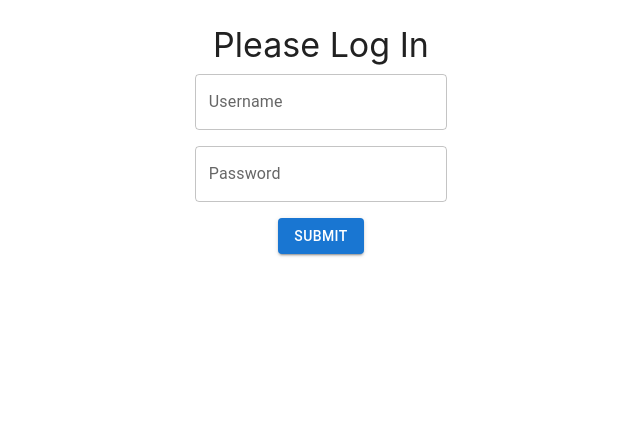
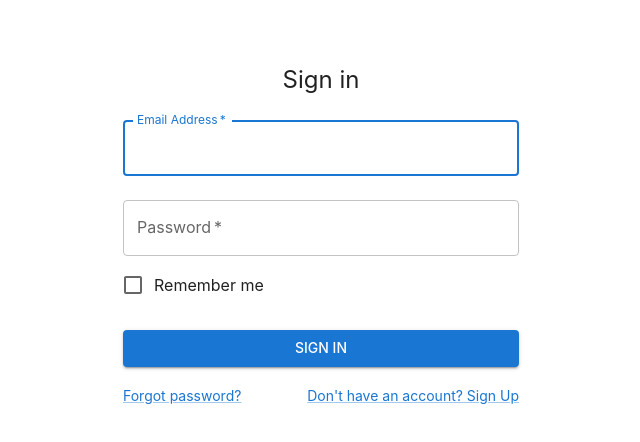
Before and after one commit to gilmiriam/AdminLogin, a React (Create React App) app: page /home in a window 1280 px wide. Shown: the top 442 px of the page, without its empty margins (319-959 px from the left). Built offline with nearby package versions, Linux system fonts and the light colour scheme.

Commit message:
add signup page

```diff
--- a/src/components/App/App.js
+++ b/src/components/App/App.js
@@ -1,7 +1,7 @@
 import React, {useState} from "react";
 import './App.css';
 import {Route, Routes} from "react-router-dom";
-import Dashboard from "../Dashboard/Dashboard";
+import UploadFile from "../UploadFile/UploadFile";
 import Preferences from "../Preferences/Preferences";
 import Login from "../Login/Login";
 import {Box} from "@mui/material";
@@ -12,7 +12,11 @@
     const [token, setToken] = useState();
 
     if (!token) {
-        return <Login setToken={setToken}/>
+        return (
+            <>
+                <Login setToken={setToken}/>
+            </>
+        );
     }
 
     return (
@@ -22,8 +26,8 @@
             </header>
             <div className="wrapper">
                 <Routes>
-                    <Route path="/" element={<MainPage/>}></Route>
-                    <Route path="/dashboard" element={<Dashboard/>}></Route>
+                    <Route path="/home" element={<MainPage/>}></Route>
+                    <Route path="/dashboard" element={<UploadFile/>}></Route>
                     <Route path="/preferences" element={<Preferences/>}></Route>
                 </Routes>
             </div>
--- a/src/components/Login/Login.js
+++ b/src/components/Login/Login.js
@@ -3,7 +3,18 @@
 import Button from "@mui/material/Button";
 
 import "./Login.css"
-import {Box, createTheme, CssBaseline, TextField, ThemeProvider, Typography} from "@mui/material";
+import {
+    Box, Checkbox,
+    Container,
+    createTheme,
+    CssBaseline, FormControlLabel,
+    Grid,
+    Link,
+    TextField,
+    ThemeProvider,
+    Typography
+} from "@mui/material";
+import SignUp from "../SingUp/SignUp";
 
 async function loginUser(credentials) {
     return fetch('http://localhost:8080/login', {
@@ -16,7 +27,7 @@
         .then(data => data.json())
 }
 
-export default function Login({ setToken }) {
+export default function Login({setToken}) {
     const [username, setUserName] = useState();
     const [password, setPassword] = useState();
 
@@ -46,41 +57,80 @@
         },
     });
 
+    const [showPlayer, setShowPlayer] = useState(false);
+
+    const handleSignUp = () => {
+        setShowPlayer(true);
+    }
+
     return (
-        <div className="login-wrapper">
             <ThemeProvider theme={theme}>
-                <CssBaseline />
-                <Typography variant="h4">Please Log In</Typography>
-            </ThemeProvider>
-            <Box component="form"
+            {showPlayer ? <SignUp/> :
+                <Container component="main" maxWidth="xs">
+                    <CssBaseline/>
+                    <Box
                         sx={{
-                     '& .MuiTextField-root': {m: 1, width: '25ch'},
-                     '& button': {m: 1},
+                            marginTop: 8,
+                            display: 'flex',
+                            flexDirection: 'column',
+                            alignItems: 'center',
                         }}
-                 noValidate
-                 autoComplete="off"
-                 onSubmit={handleSubmit}
                     >
-                <div>
-                    <TextField id="outlined-search"
-                               label="Username"
-                               type="text"
+                        <Typography component="h1" variant="h5">
+                            Sign in
+                        </Typography>
+                        <Box component="form" onSubmit={handleSubmit} noValidate sx={{mt: 1}}>
+                            <TextField
+                                margin="normal"
+                                required
+                                fullWidth
+                                id="email"
+                                label="Email Address"
+                                name="email"
+                                autoComplete="email"
+                                autoFocus
                                 onChange={(e) => setUserName(e.target.value)}
                             />
-                </div>
-                <div>
-                    <TextField id="outlined-password-input"
+                            <TextField
+                                margin="normal"
+                                required
+                                fullWidth
+                                name="password"
                                 label="Password"
                                 type="password"
+                                id="password"
                                 autoComplete="current-password"
                                 onChange={(e) => setPassword(e.target.value)}
                             />
-                </div>
-                <div className="button-submit">
-                    <Button variant="contained" type="submit">Submit</Button>
-                </div>
+                            <FormControlLabel
+                                control={<Checkbox value="remember" color="primary"/>}
+                                label="Remember me"
+                            />
+                            <Button
+                                type="submit"
+                                fullWidth
+                                variant="contained"
+                                sx={{mt: 3, mb: 2}}
+                            >
+                                Sign In
+                            </Button>
+                            <Grid container>
+                                <Grid item xs>
+                                    <Link href="#" variant="body2">
+                                        Forgot password?
+                                    </Link>
+                                </Grid>
+                                <Grid item>
+                                    <Link onClick={handleSignUp} variant="body2">
+                                        {"Don't have an account? Sign Up"}
+                                    </Link>
+                                </Grid>
+                            </Grid>
                         </Box>
-        </div>
+                    </Box>
+                </Container>
+            }
+        </ThemeProvider>
     );
 }
 
--- a/src/components/MainPage/MainPage.css
+++ b/src/components/MainPage/MainPage.css
@@ -1,5 +1,5 @@
 .main {
     display: flex;
     flex-direction: column;
-    place-items: flex-end;
+    place-items: center;
 }
--- /dev/null
+++ b/src/components/SingUp/SignUp.js
@@ -0,0 +1,117 @@
+import * as React from 'react';
+import Avatar from '@mui/material/Avatar';
+import Button from '@mui/material/Button';
+import CssBaseline from '@mui/material/CssBaseline';
+import TextField from '@mui/material/TextField';
+import FormControlLabel from '@mui/material/FormControlLabel';
+import Checkbox from '@mui/material/Checkbox';
+import Link from '@mui/material/Link';
+import Grid from '@mui/material/Grid';
+import Box from '@mui/material/Box';
+import LockOutlinedIcon from '@mui/icons-material/LockOutlined';
+import Typography from '@mui/material/Typography';
+import Container from '@mui/material/Container';
+import { createTheme, ThemeProvider } from '@mui/material/styles';
+
+const theme = createTheme();
+
+export default function SignUp() {
+    const handleSubmit = (event) => {
+        event.preventDefault();
+        const data = new FormData(event.currentTarget);
+        console.log({
+            email: data.get('email'),
+            password: data.get('password'),
+        });
+    };
+
+    return (
+        <ThemeProvider theme={theme}>
+            <Container component="main" maxWidth="xs">
+                <CssBaseline />
+                <Box
+                    sx={{
+                        marginTop: 8,
+                        display: 'flex',
+                        flexDirection: 'column',
+                        alignItems: 'center',
+                    }}
+                >
+                    <Avatar sx={{ m: 1, bgcolor: 'secondary.main' }}>
+                        <LockOutlinedIcon />
+                    </Avatar>
+                    <Typography component="h1" variant="h5">
+                        Sign up
+                    </Typography>
+                    <Box component="form" noValidate onSubmit={handleSubmit} sx={{ mt: 3 }}>
+                        <Grid container spacing={2}>
+                            <Grid item xs={12} sm={6}>
+                                <TextField
+                                    autoComplete="given-name"
+                                    name="firstName"
+                                    required
+                                    fullWidth
+                                    id="firstName"
+                                    label="First Name"
+                                    autoFocus
+                                />
+                            </Grid>
+                            <Grid item xs={12} sm={6}>
+                                <TextField
+                                    required
+                                    fullWidth
+                                    id="lastName"
+                                    label="Last Name"
+                                    name="lastName"
+                                    autoComplete="family-name"
+                                />
+                            </Grid>
+                            <Grid item xs={12}>
+                                <TextField
+                                    required
+                                    fullWidth
+                                    id="email"
+                                    label="Email Address"
+                                    name="email"
+                                    autoComplete="email"
+                                />
+                            </Grid>
+                            <Grid item xs={12}>
+                                <TextField
+                                    required
+                                    fullWidth
+                                    name="password"
+                                    label="Password"
+                                    type="password"
+                                    id="password"
+                                    autoComplete="new-password"
+                                />
+                            </Grid>
+                            <Grid item xs={12}>
+                                <FormControlLabel
+                                    control={<Checkbox value="allowExtraEmails" color="primary" />}
+                                    label="I want to receive inspiration, marketing promotions and updates via email."
+                                />
+                            </Grid>
+                        </Grid>
+                        <Button
+                            type="submit"
+                            fullWidth
+                            variant="contained"
+                            sx={{ mt: 3, mb: 2 }}
+                        >
+                            Sign Up
+                        </Button>
+                        <Grid container justifyContent="flex-end">
+                            <Grid item>
+                                <Link href="#" variant="body2">
+                                    Already have an account? Sign in
+                                </Link>
+                            </Grid>
+                        </Grid>
+                    </Box>
+                </Box>
+            </Container>
+        </ThemeProvider>
+    );
+}
--- a/src/components/Dashboard/Dashboard.js
+++ b/src/components/UploadFile/UploadFile.js
@@ -2,9 +2,9 @@
 import Button from "@mui/material/Button";
 import {Box} from "@mui/material";
 
-import "./Dashboard.css"
+import "./UploadFile.css"
 
-export default function Dashboard() {
+export default function UploadFile() {
     const [selectedFile, setSelectedFile] = useState();
     const [isFilePicked, setIsFilePicked] = useState(false);
 
```
Also changed, not shown: src/components/UploadFile/UploadFile.css (renamed from src/components/Dashboard/Dashboard.css). Lines whose indentation alone changed are shown as unchanged.
